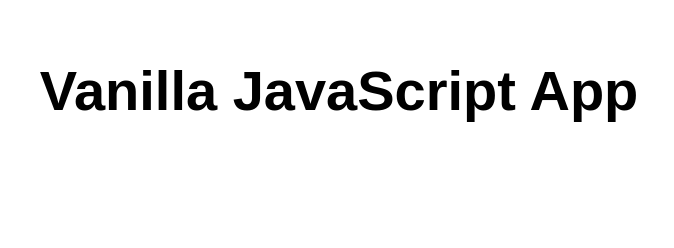
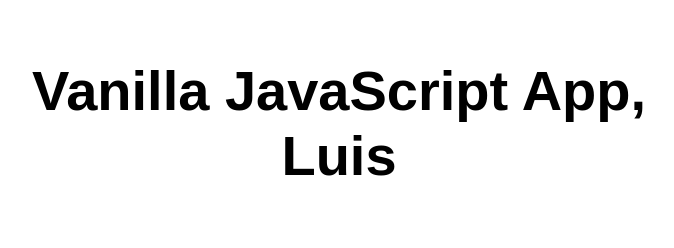
Before and after one commit to eduardorascon/my-first-static-web-app, a website: page src/index.html in a window 1280 px wide. Shown: the whole page, without its empty margins (301-975 px from the left). Drawn offline with Linux system fonts and the light colour scheme.

Commit message:
Update header text.

```diff
--- a/src/index.html
+++ b/src/index.html
@@ -10,7 +10,7 @@
 
 <body>
   <main>
-    <h1>Vanilla JavaScript App</h1>
+    <h1>Vanilla JavaScript App, Luis</h1>
   </main>
 </body>
 
```
